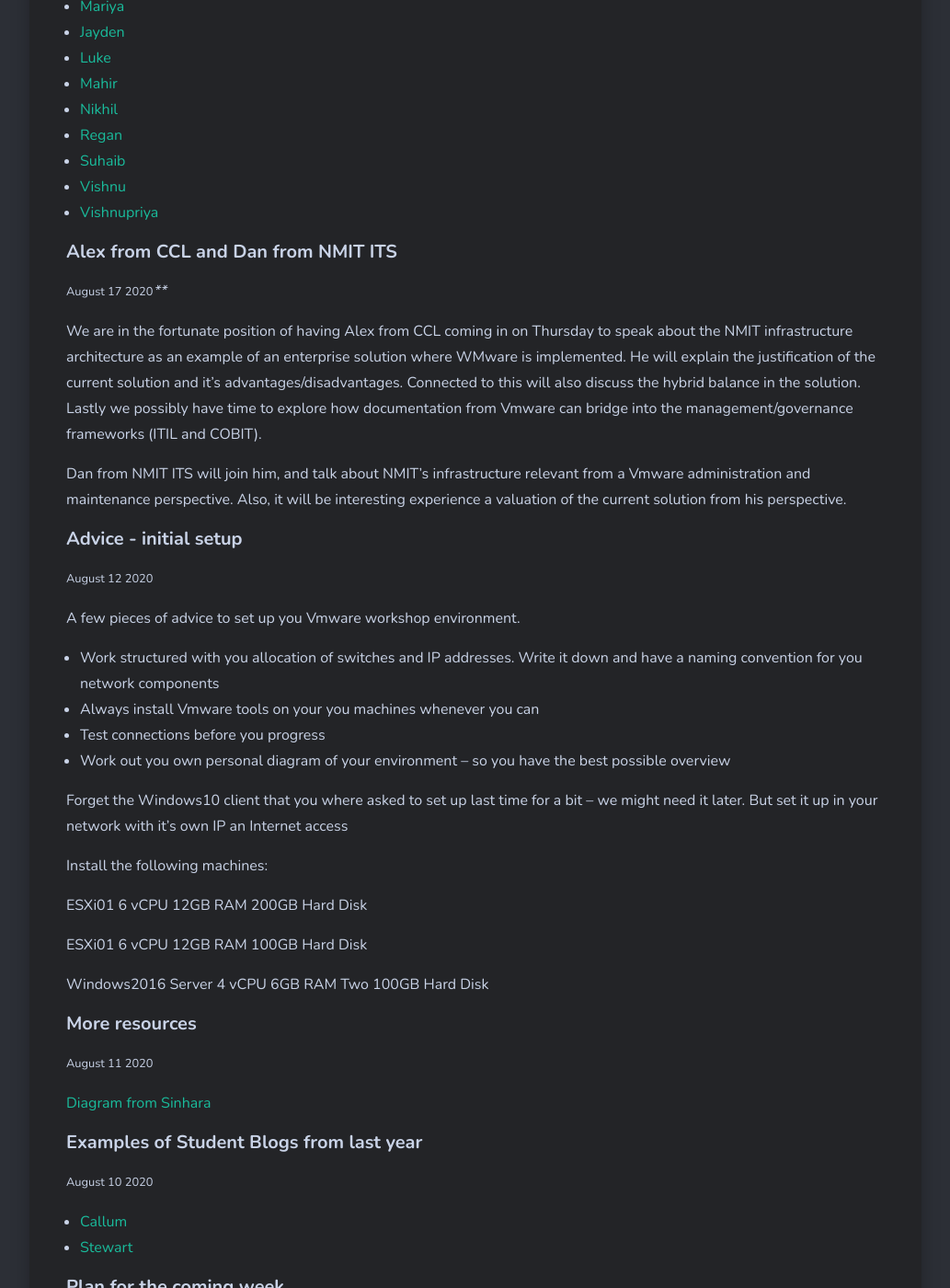
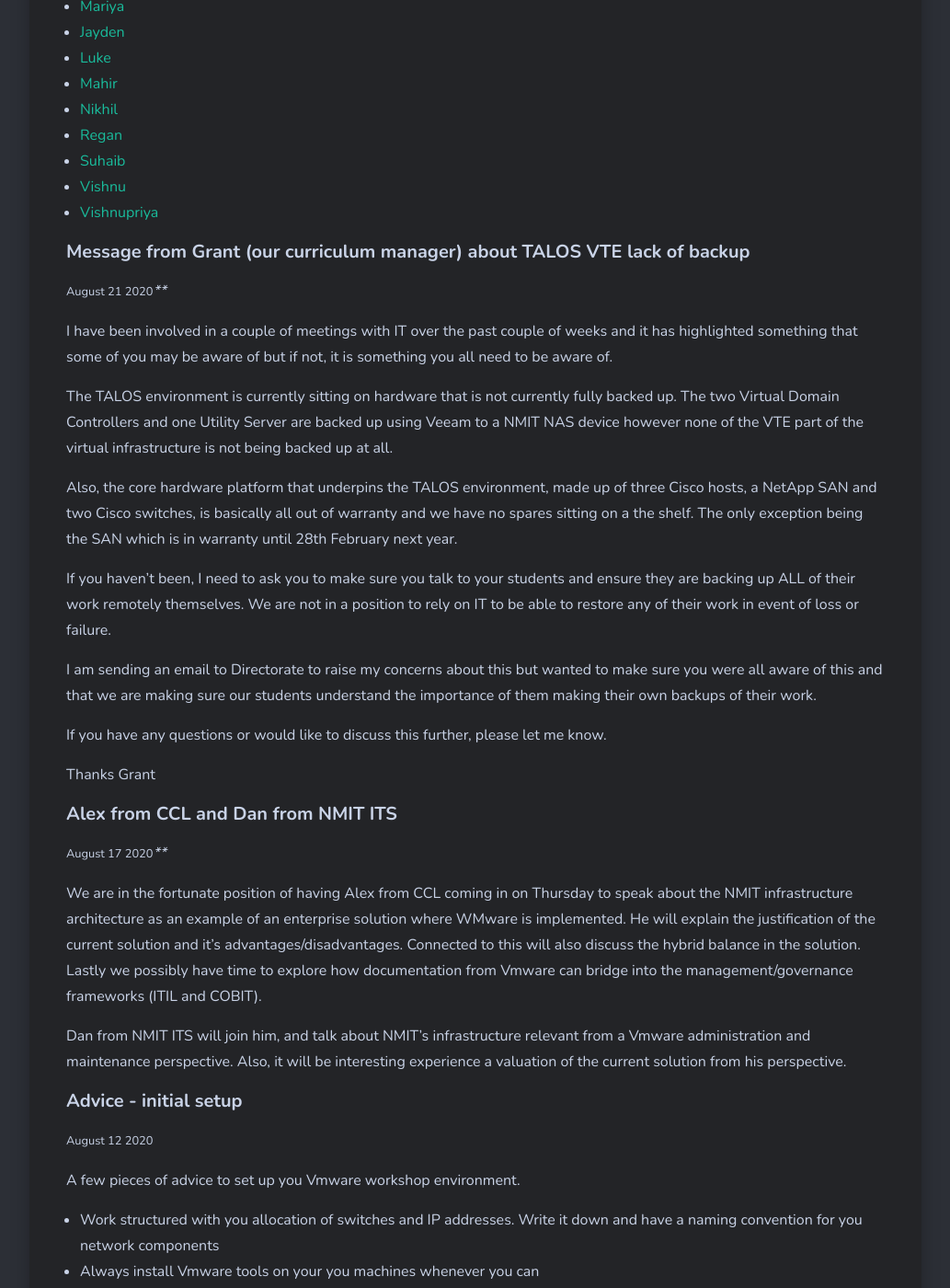
Before and after one commit to larsoliverdam/nmit, a Jekyll site: the page built from _pages/NET701.md, in a window 1280 px wide and 1400 px high, scrolled down 1158 px. Shown: the whole window at 92% size, without its empty margins (123-1156 px from the left). Built offline with Jekyll 4.4.1, drawn with Linux system fonts in a browser that asks for light colours; nearby versions of some CDN libraries; comment, search, counter and statistics services are not loaded.

Commit message:
NET701 update

```diff
--- a/_pages/NET701.md
+++ b/_pages/NET701.md
@@ -25,6 +25,23 @@
 * [Vishnu](https://badboynet701.wordpress.com/)
 * [Vishnupriya](https://vishnupriyanet701.wordpress.com/)
 
+#### Message from Grant (our curriculum manager) about TALOS VTE lack of backup
+<small>August 21 2020</small>****
+
+I have been involved in a couple of meetings with IT over the past couple of weeks and it has highlighted something that some of you may be aware of but if not, it is something you all need to be aware of.
+
+The TALOS environment is currently sitting on hardware that is not currently fully backed up.  The two Virtual Domain Controllers and one Utility Server are backed up using Veeam to a NMIT NAS device however none of the VTE part of the virtual infrastructure is not being backed up at all.
+
+Also, the core hardware platform that underpins the TALOS environment, made up of three Cisco hosts, a NetApp SAN and two Cisco switches, is basically all out of warranty and we have no spares sitting on a the shelf.  The only exception being the SAN which is in warranty until 28th February next year.
+
+If  you haven’t been, I need to ask you to make sure you talk to your students and ensure they are backing up ALL of their work remotely themselves.  We are not in a position to rely on IT to be able to restore any of their work in event of loss or failure.
+
+I am sending an email to Directorate to raise my concerns about this but wanted to make sure you were all aware of this and that we are making sure our students understand the importance of them making their own backups of their work.
+
+If you have any questions or would like to discuss this further, please let me know.
+
+Thanks
+Grant
 
 #### Alex from CCL and Dan from NMIT ITS
 <small>August 17 2020</small>****
```
